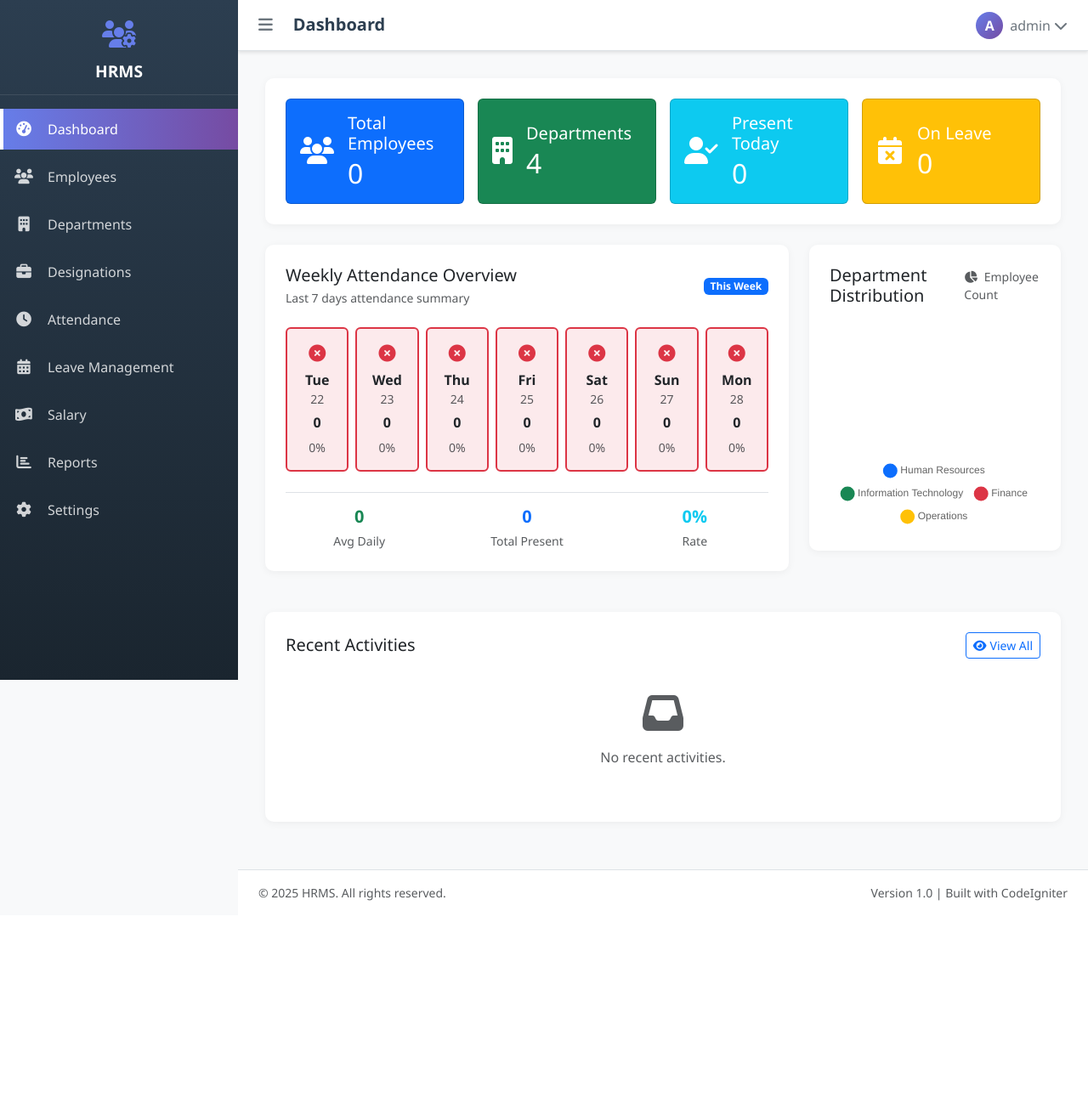
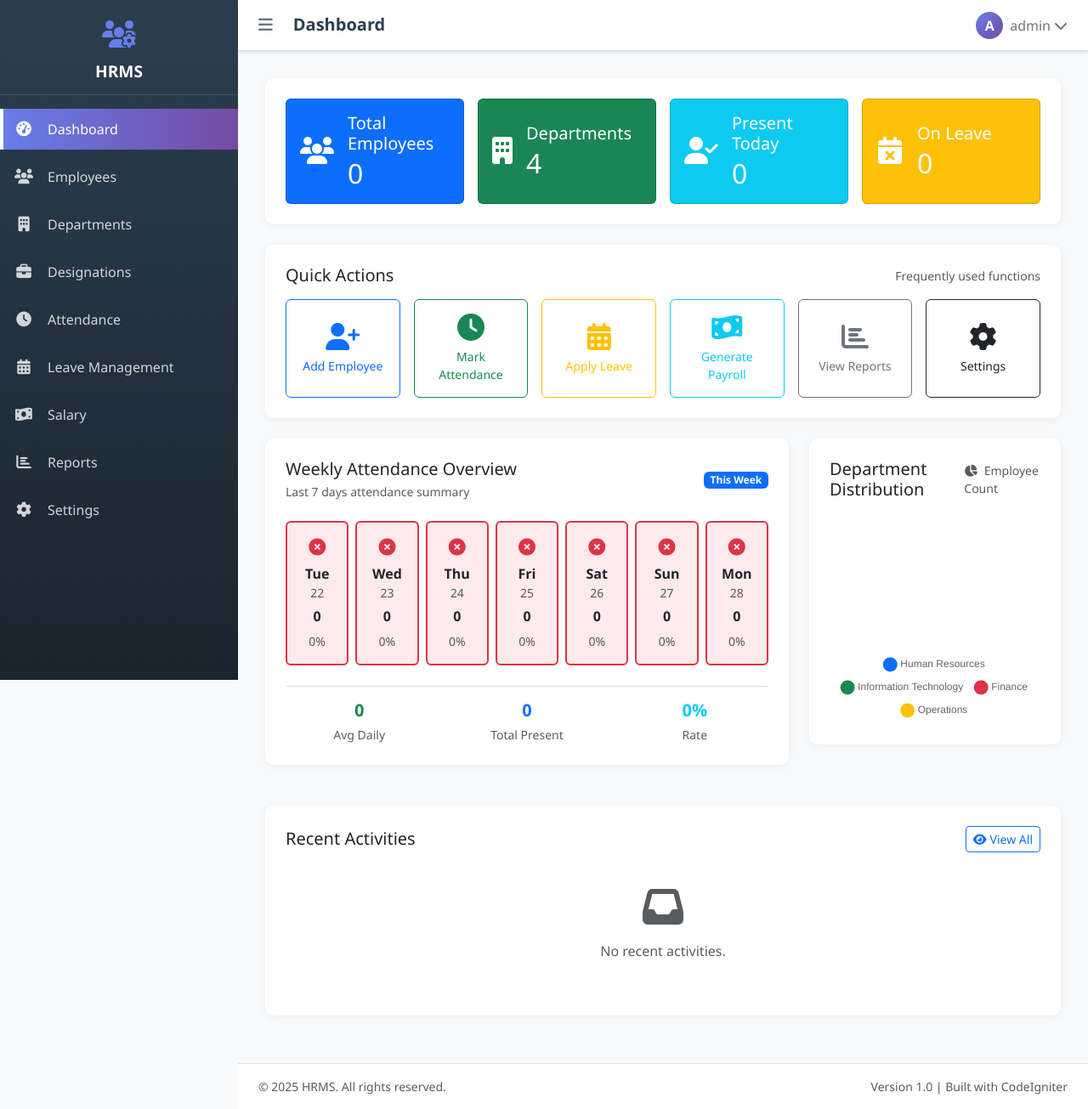
Before and after one commit to prasadjanaka/hrmsv2, a CodeIgniter app: page /hrmsv2/index.php/dashboard in a window 1280 px wide. Shown: the whole page at 85% size. Before the commit the page ends 1060 px from the top, so only its background shows below. Run offline with CodeIgniter, Linux system fonts and the light colour scheme; a user stored in the database is signed in; data comes from the database, SQL or seed files in the repository; data that the repository does not hold is empty.

Commit message:
Add quick action buttons to dashboard for easy navigation
Co-authored-by: janakadunusingha9 <janakadunusingha9@gmail.com>

```diff
--- a/application/views/dashboard/index.php
+++ b/application/views/dashboard/index.php
@@ -53,6 +53,52 @@
                     </div>
                 </div>
             </div>
+        </div>
+    </div>
+</div>
+
+<!-- Quick Action Buttons -->
+<div class="content-card">
+    <div class="d-flex justify-content-between align-items-center mb-3">
+        <h5 class="mb-0">Quick Actions</h5>
+        <small class="text-muted">Frequently used functions</small>
+    </div>
+    <div class="row g-3">
+        <div class="col-lg-2 col-md-4 col-sm-6">
+            <a href="<?php echo site_url('employees/add'); ?>" class="btn btn-outline-primary w-100 h-100 d-flex flex-column align-items-center justify-content-center py-3 text-decoration-none">
+                <i class="fas fa-user-plus fa-2x mb-2"></i>
+                <span class="small">Add Employee</span>
+            </a>
+        </div>
+        <div class="col-lg-2 col-md-4 col-sm-6">
+            <a href="<?php echo site_url('attendance'); ?>" class="btn btn-outline-success w-100 h-100 d-flex flex-column align-items-center justify-content-center py-3 text-decoration-none">
+                <i class="fas fa-clock fa-2x mb-2"></i>
+                <span class="small">Mark Attendance</span>
+            </a>
+        </div>
+        <div class="col-lg-2 col-md-4 col-sm-6">
+            <a href="<?php echo site_url('leaves'); ?>" class="btn btn-outline-warning w-100 h-100 d-flex flex-column align-items-center justify-content-center py-3 text-decoration-none">
+                <i class="fas fa-calendar-alt fa-2x mb-2"></i>
+                <span class="small">Apply Leave</span>
+            </a>
+        </div>
+        <div class="col-lg-2 col-md-4 col-sm-6">
+            <a href="<?php echo site_url('salary'); ?>" class="btn btn-outline-info w-100 h-100 d-flex flex-column align-items-center justify-content-center py-3 text-decoration-none">
+                <i class="fas fa-money-bill-wave fa-2x mb-2"></i>
+                <span class="small">Generate Payroll</span>
+            </a>
+        </div>
+        <div class="col-lg-2 col-md-4 col-sm-6">
+            <a href="<?php echo site_url('reports'); ?>" class="btn btn-outline-secondary w-100 h-100 d-flex flex-column align-items-center justify-content-center py-3 text-decoration-none">
+                <i class="fas fa-chart-bar fa-2x mb-2"></i>
+                <span class="small">View Reports</span>
+            </a>
+        </div>
+        <div class="col-lg-2 col-md-4 col-sm-6">
+            <a href="<?php echo site_url('settings'); ?>" class="btn btn-outline-dark w-100 h-100 d-flex flex-column align-items-center justify-content-center py-3 text-decoration-none">
+                <i class="fas fa-cog fa-2x mb-2"></i>
+                <span class="small">Settings</span>
+            </a>
         </div>
     </div>
 </div>
```
